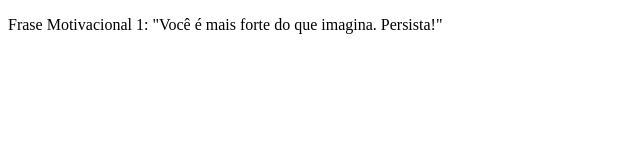
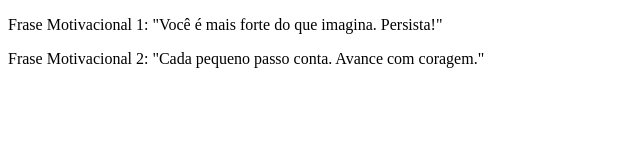
Before and after one commit to CarvGabriel/ProjetoModulo1, a plain HTML site: page index.html in a window 1280 px wide. Shown: the whole page, without its empty margins (0-640 px from the left). Drawn offline with Linux system fonts and the light colour scheme.

Commit message:
Frase Motivacional 2

```diff
--- a/index.html
+++ b/index.html
@@ -7,5 +7,6 @@
 </head>
 <body>
     <p>Frase Motivacional 1: "Você é mais forte do que imagina. Persista!"</p>
+    <p>Frase Motivacional 2: "Cada pequeno passo conta. Avance com coragem."</p>
 </body>
 </html>
```
